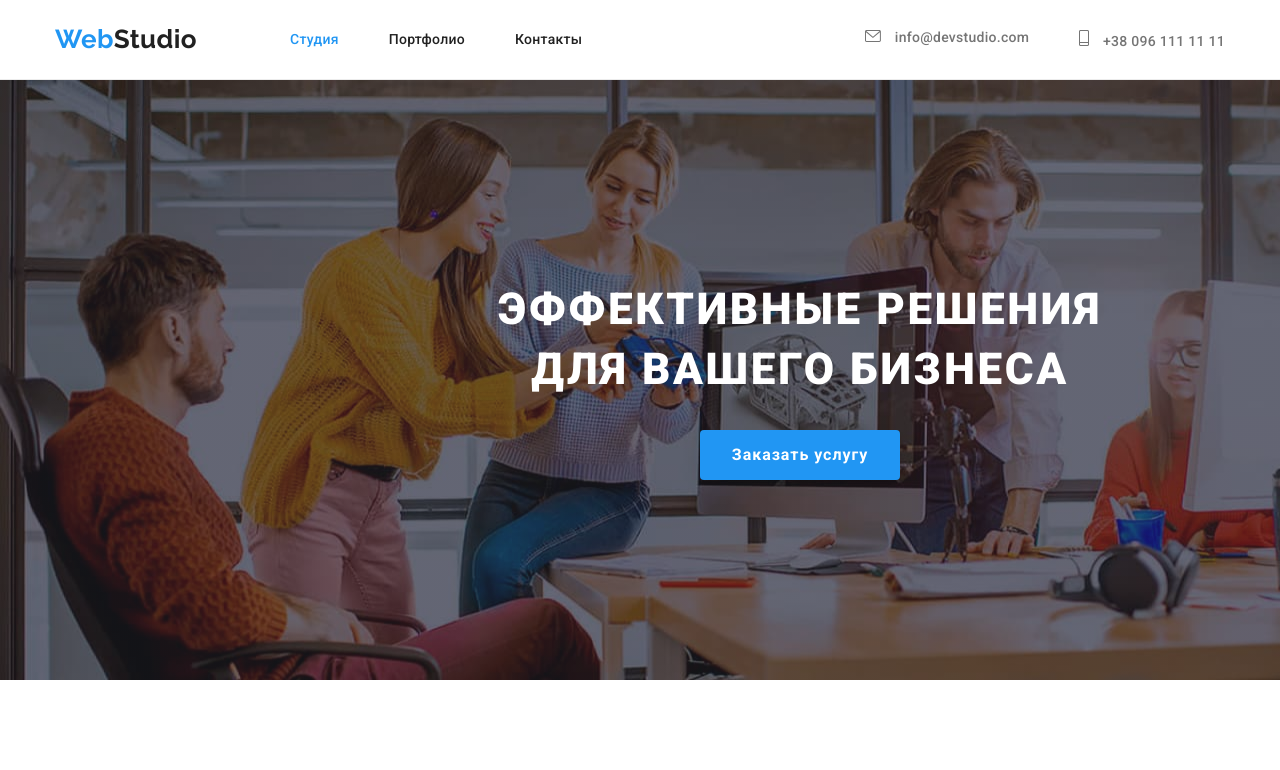
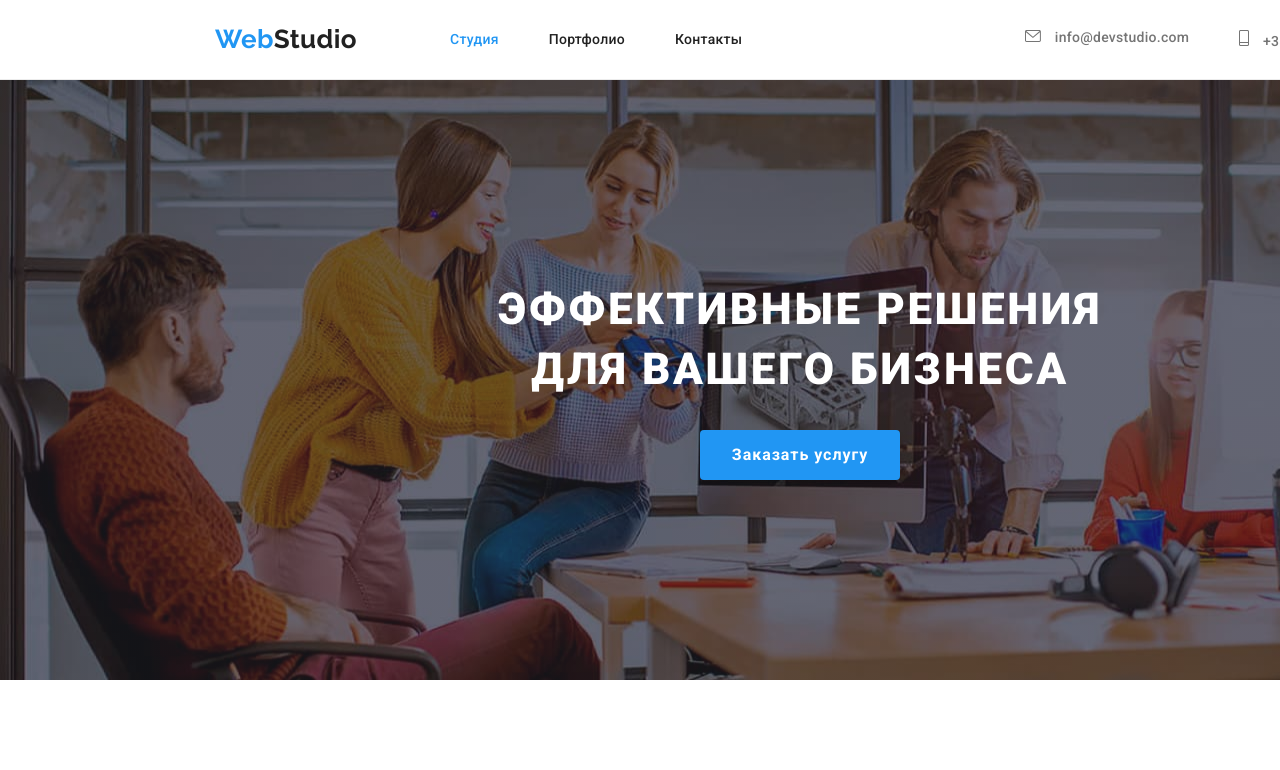
Before and after one commit to OlexandrTkachuk/goit-markup-hw-04, a plain HTML site: page index.html in a window 1280 px wide. Shown: the top 770 px of the page. Drawn offline with nearby package versions, Linux system fonts and the light colour scheme.

Commit message:
Update style.css

```diff
--- a/css/style.css
+++ b/css/style.css
@@ -61,6 +61,8 @@ ul {
 .header {
   height: 80px;
   border-bottom: 1px solid #ececec;
+  width: 1600px;
+  margin: 0 auto;
 }
 
 .whole-nav {
```
